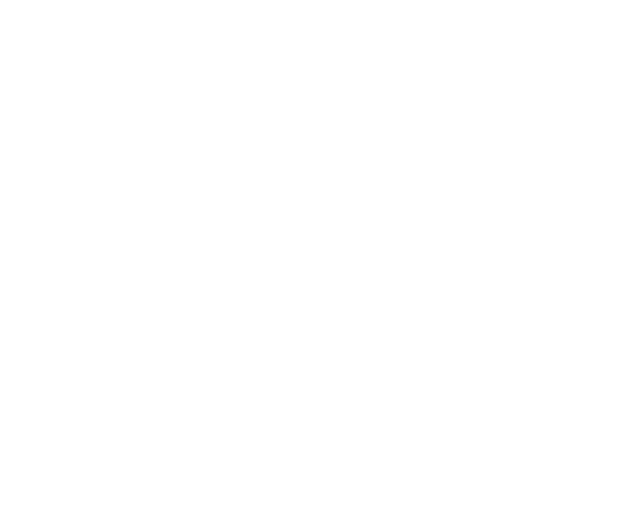
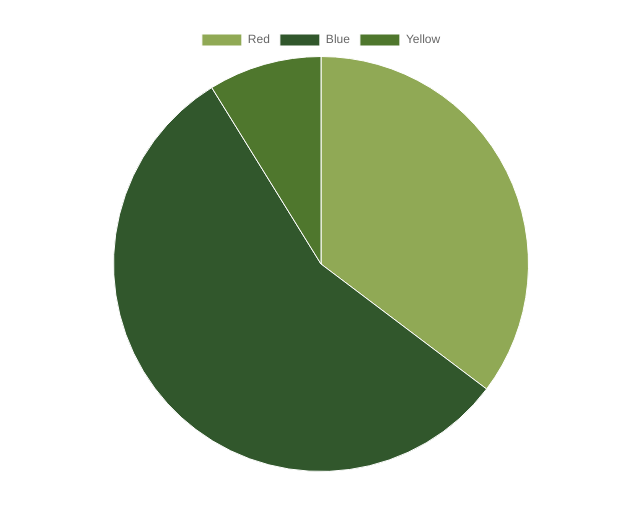
Before and after one commit to behong1999/EnPals, a React (Vite) app: page /pieChart in a window 1280 px wide. Before the commit this address had no page. Shown: the top 510 px of the page, without its empty margins (319-959 px from the left). Built offline with nearby package versions, Linux system fonts and the light colour scheme.

Commit message:
add PieChart Component

```diff
--- a/src/App.tsx
+++ b/src/App.tsx
@@ -1,16 +1,19 @@
 import { BrowserRouter as Router, Routes, Route } from "react-router-dom";
 import Home from "./pages/Home";
 import Login from "./auth/Login";
+import PieChart, { pieChartData } from './components/PieChart';
 
 function App() {
+
   return (
     <Router>
       <Routes>
         <Route path="/" element={<Home />} />
         <Route path="/login" element={<Login />} />
+        <Route path="/pieChart" element={<PieChart labels={pieChartData.labels} data={pieChartData.data} />} />
       </Routes>
     </Router>
   );
 }
 
-export default App
+export default App;
--- /dev/null
+++ b/src/components/PieChart.tsx
@@ -0,0 +1,45 @@
+import React from 'react';
+import { Chart as ChartJS, ArcElement, Tooltip, Legend } from 'chart.js';
+import { Pie } from 'react-chartjs-2';
+
+ChartJS.register(ArcElement, Tooltip, Legend);
+
+interface PieChartProps {
+  labels: string[];
+  data: number[];
+}
+
+const pieChartData = {
+  labels: ['Red', 'Blue', 'Yellow'],
+  data: [12, 19, 3],
+};
+
+const PieChart: React.FC<PieChartProps> = ({ labels, data }) => {
+  const chartData = {
+    labels,
+    datasets: [
+      {
+        label: '# of Votes',
+        data,
+        backgroundColor: [
+          '#90A955',
+          '#31572C',
+          '#4F772D',
+        ],
+        borderWidth: 1,
+
+      },
+    ],
+  };
+
+
+
+  return (
+    <div className="w-full max-w-md mx-auto mt-6">
+      <Pie data={chartData} />
+    </div>
+  );
+};
+
+export default PieChart;
+export { pieChartData };
```
Also changed, not shown: package.json (+6 -2 lines), 1 other file (tests, documents, lock files or other folders).
